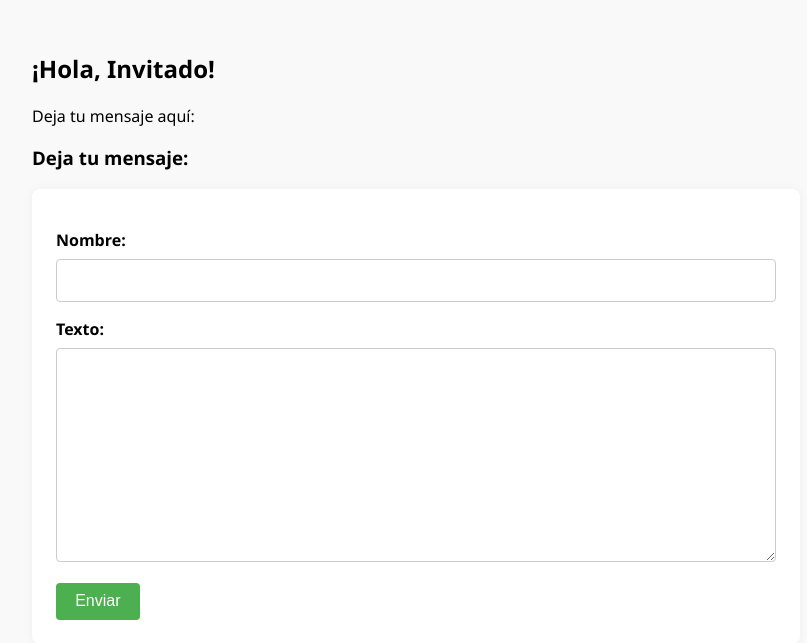
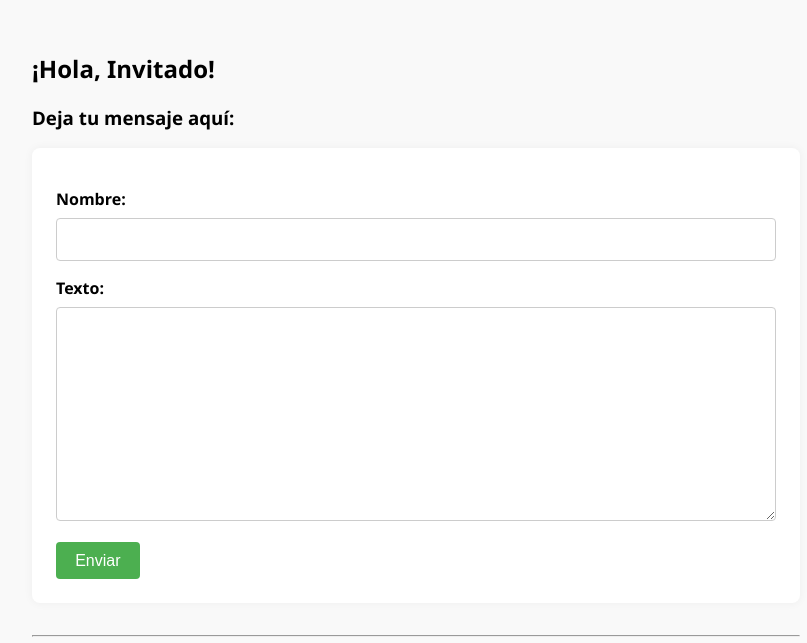
Before and after one commit to cmmo2024/saludo-django, a Django app: page /hola/ in a window 1280 px wide. Shown: the part 156-799 px from the top of the page, without its empty margins (224-1031 px from the left). Run offline with Django 5.2, Linux system fonts and the light colour scheme; data that the repository does not hold is empty.

```diff
--- a/saludo/templates/saludo.html
+++ b/saludo/templates/saludo.html
@@ -6,9 +6,9 @@
 
 {% block contenido %}
     <h2>¡Hola, {{ nombre }}!</h2>
-    <p>{{ mensaje }}</p>
-
-    <h3>Deja tu mensaje:</h3>
+    <!-- <p>{{ mensaje }}</p> -->
+    <!-- -->
+    <h3>{{ mensaje }}</h3>
     <form method="post">
         {% csrf_token %}
         {{ form.as_p }}
```
